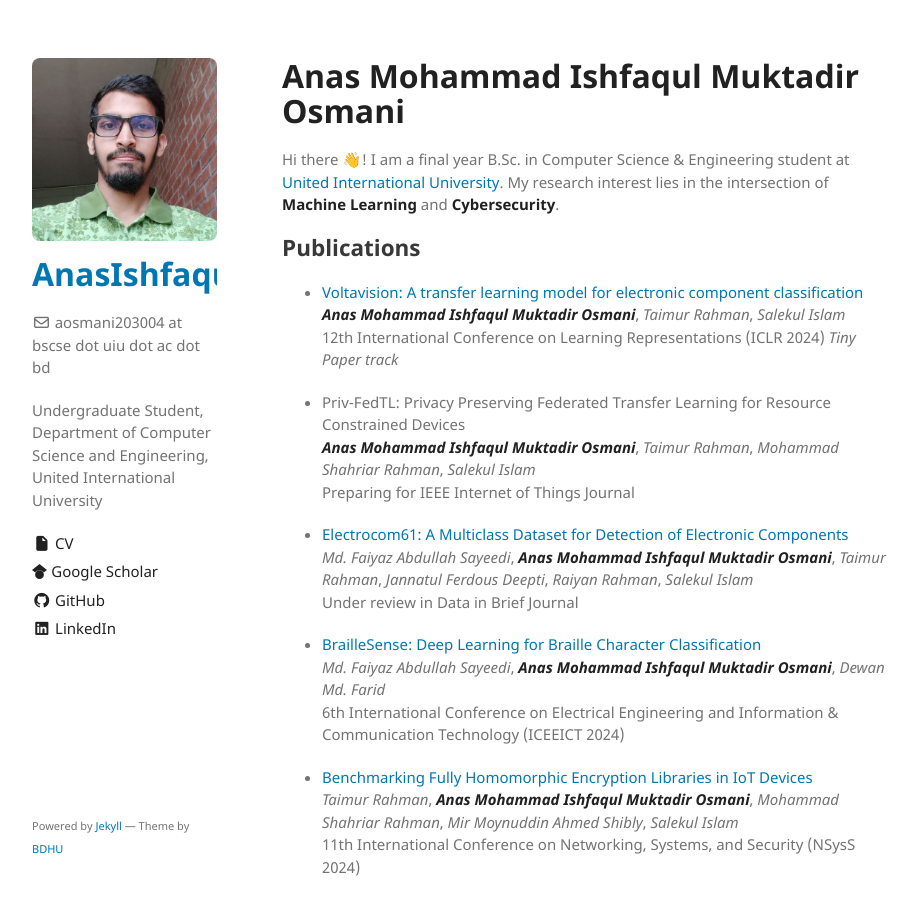
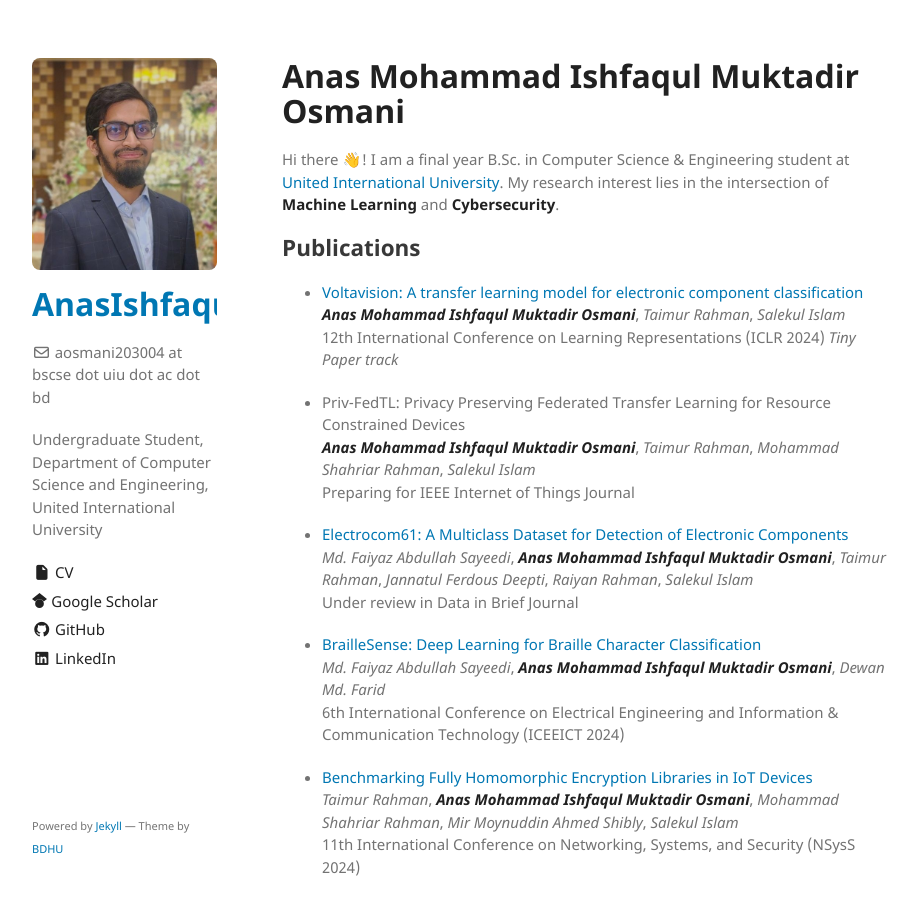
Before and after one commit to AnasIshfaque/AnasIshfaque.github.io, a Jekyll site: the page built from index.md, in a window 1280 px wide and 928 px high. Shown: the top 915 px of the window, without its empty margins (178-1096 px from the left). Built offline with Jekyll 4.4.1, drawn with Linux system fonts in a browser that asks for light colours; our own code applies the rules of GitHub Pages for plain Markdown files.

Commit message:
cv and img updated

```diff
--- a/_config.yml
+++ b/_config.yml
@@ -1,5 +1,5 @@
 title: []
-logo: ./assets/img/small_logo.jpg
+logo: ./assets/img/standing_photo.jpg
 email: aosmani203004 at bscse dot uiu dot ac dot bd
 description: Undergraduate Student, Department of Computer Science and Engineering, United International University
 show_downloads: false
```
Also changed, not shown: assets/img/standing_photo.jpg (added), 1 other file.
